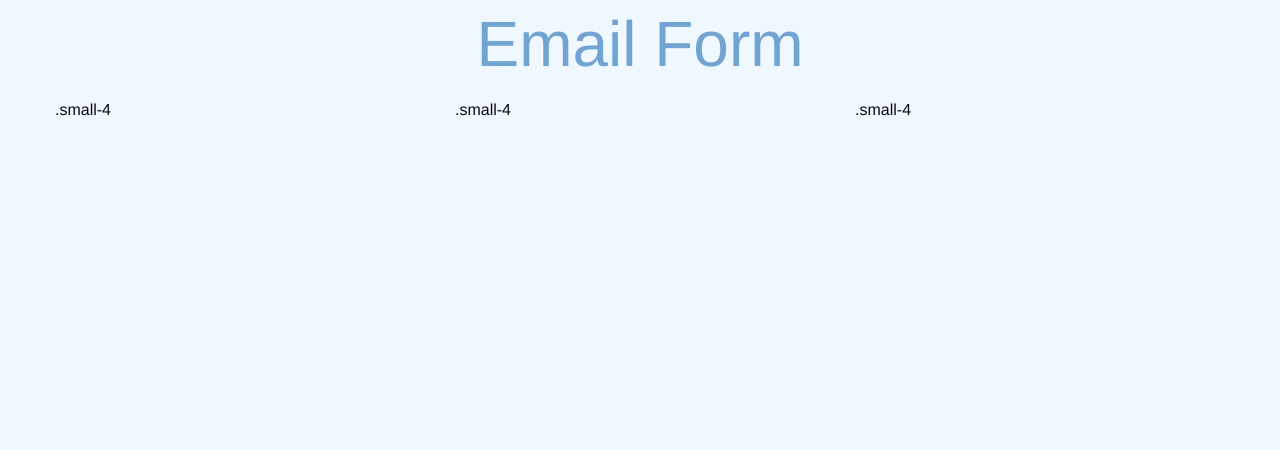
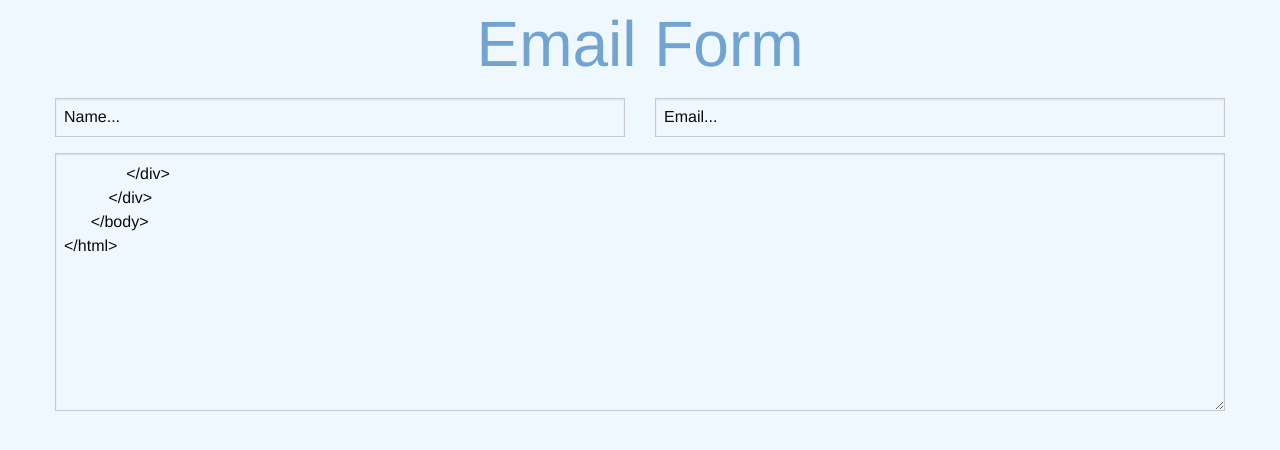
Before and after one commit to ImayaDismas/forms-part2, a plain HTML site: page index.html in a window 1280 px wide. Drawn offline with Linux system fonts and the light colour scheme; a web font is replaced by a local one.

Commit message:
Add the input fields

```diff
--- a/index.html
+++ b/index.html
@@ -19,14 +19,14 @@
               </div>
           </div>
           <div class="row">
-              <div class="column small-4">
-                  .small-4
+              <div class="columns small-6">
+                  <input style="background-color:transparent" type="text" name="id_number" value="Name..." id="id_number2" size="10" maxlength="10" />
               </div>
-              <div class="column small-4">
-                  .small-4
+              <div class="columns small-6">
+                  <input style="background-color:transparent" type="text" name="id_number" value="Email..." id="id_number1" size="10" maxlength="10" />
               </div>
-              <div class="column small-4">
-                  .small-4
+              <div class="columns small-12">
+                  <textarea  style="background-color:transparent" name="comments" id="id_number" rows="10" cols="50" wrap="physical" placeholder="Your Message here...">
               </div>
           </div>
       </body>
```
